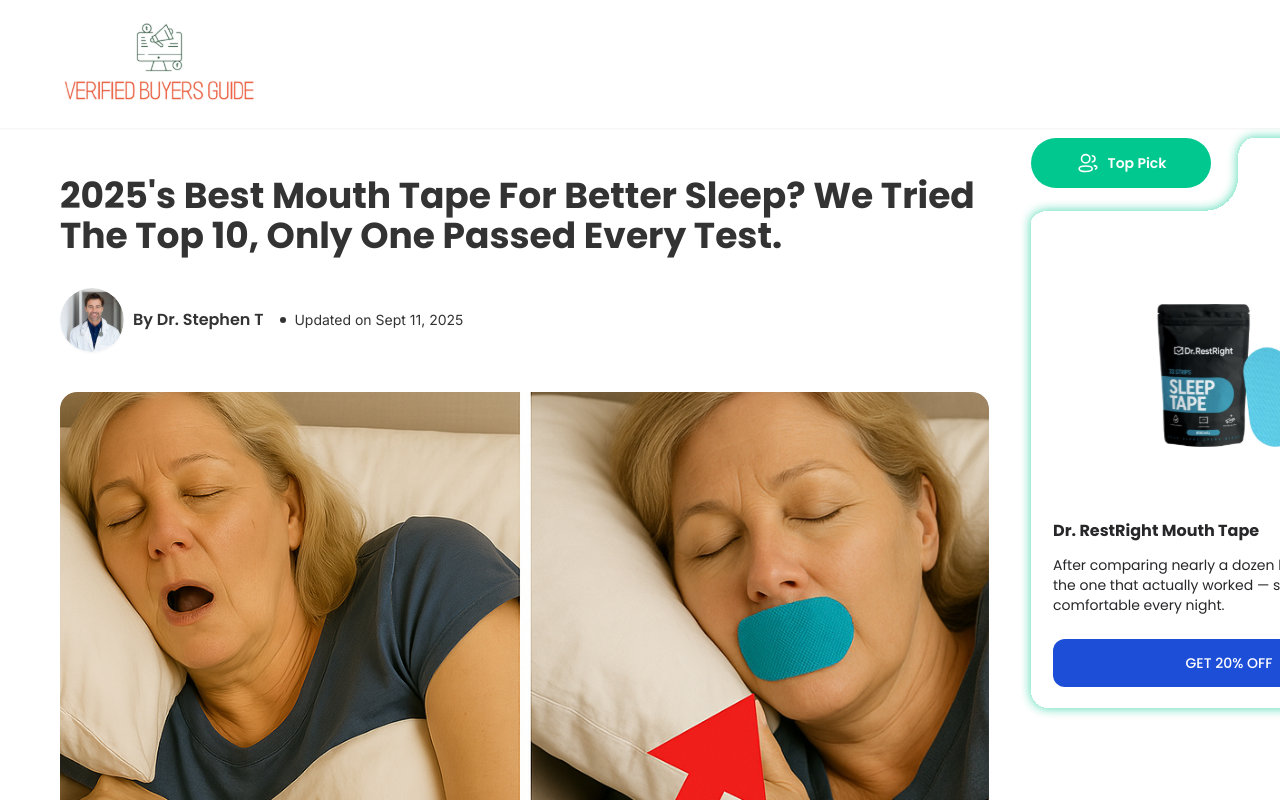
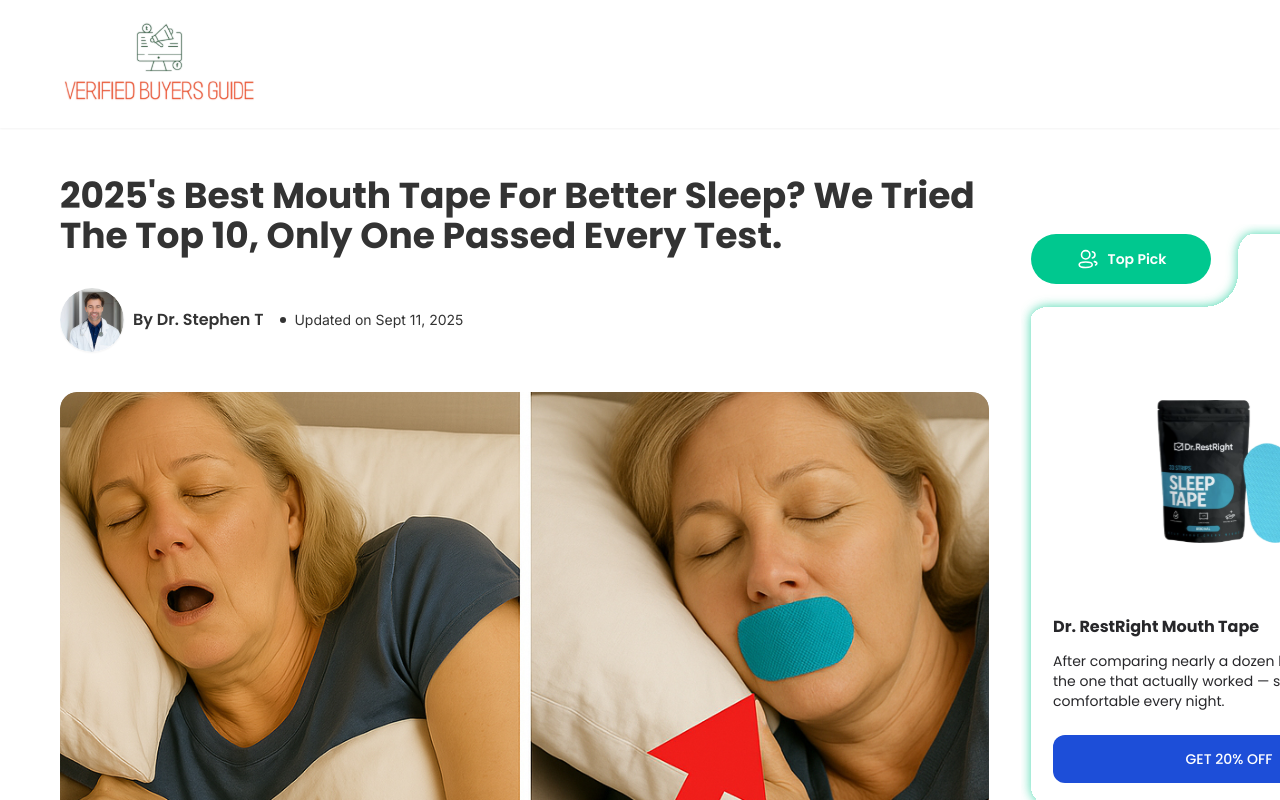
Before and after one commit to bidderspro/drrest-prelander, a Next.js app: page / in a window 1280 px wide. Shown: the top 800 px of the page. Built offline with nearby package versions, Linux system fonts and the light colour scheme.

Commit message:
Refactor PreLandingPage layout to enhance scrolling behavior and improve header positioning. Updated body styles for full-height display and added sticky positioning for the header and sidebar, ensuring better user experience across devices.

```diff
--- a/app/layout.tsx
+++ b/app/layout.tsx
@@ -30,7 +30,7 @@ export default function RootLayout({
   return (
     <html lang="en">
       <head />
-      <body className={`${inter.variable} ${poppins.variable} antialiased`}>
+      <body className={`${inter.variable} ${poppins.variable} antialiased h-screen overflow-hidden`}>
         {children}
       </body>
     </html>
--- a/app/prelanding.tsx
+++ b/app/prelanding.tsx
@@ -12,15 +12,18 @@ import ZZZTapeSection from "./components/prelanding/ZZZTapeSection";
 
 export default function PreLandingPage() {
   return (
-    <div className="min-h-screen bg-white flex flex-col overflow-x-hidden">
-      {/* Header */}
+    <div className="h-screen bg-white flex flex-col overflow-x-hidden">
+      {/* Fixed Header */}
+      <div className="sticky top-0 z-20 bg-white">
         <PrelandingHeader />
+      </div>
 
-      {/* Main Container */}
+      {/* Main Container (scrollable) */}
+      <div className="flex-1 overflow-y-auto overflow-x-hidden">
         <div className="max-w-[1440px] w-full mx-auto px-4 sm:px-6 lg:px-[60px] relative">
-        <div className="lg:flex lg:gap-8 lg:justify-between min-h-0">
-          {/* Main Content */}
-          <main className="w-full min-w-0 overflow-x-hidden lg:w-[929px] lg:flex lg:flex-col lg:justify-start lg:items-center lg:gap-[33px] lg:flex-shrink-0 min-h-0">
+          <div className="lg:flex lg:gap-8 lg:justify-between">
+            {/* Main Content (scrolls) */}
+            <main className="w-full min-w-0 overflow-x-hidden lg:w-[929px] lg:flex lg:flex-col lg:justify-start lg:items-center lg:gap-[33px] lg:flex-shrink-0">
               <HeroSection />
               <HowWeTestedSection />
               <ProductComparisonSection />
@@ -38,10 +41,11 @@ export default function PreLandingPage() {
               <FooterSection />
             </main>
 
-          {/* Desktop Sidebar */}
+            {/* Desktop Sidebar (fixed via sticky) */}
             <div className="hidden lg:block lg:flex-shrink-0">
-            <div className="sticky top-24">
+              <div className="sticky top-24 lg:top-24 mt-24">
                 <Sidebar />
+              </div>
             </div>
           </div>
         </div>
```
Lines whose indentation alone changed are shown as unchanged.
